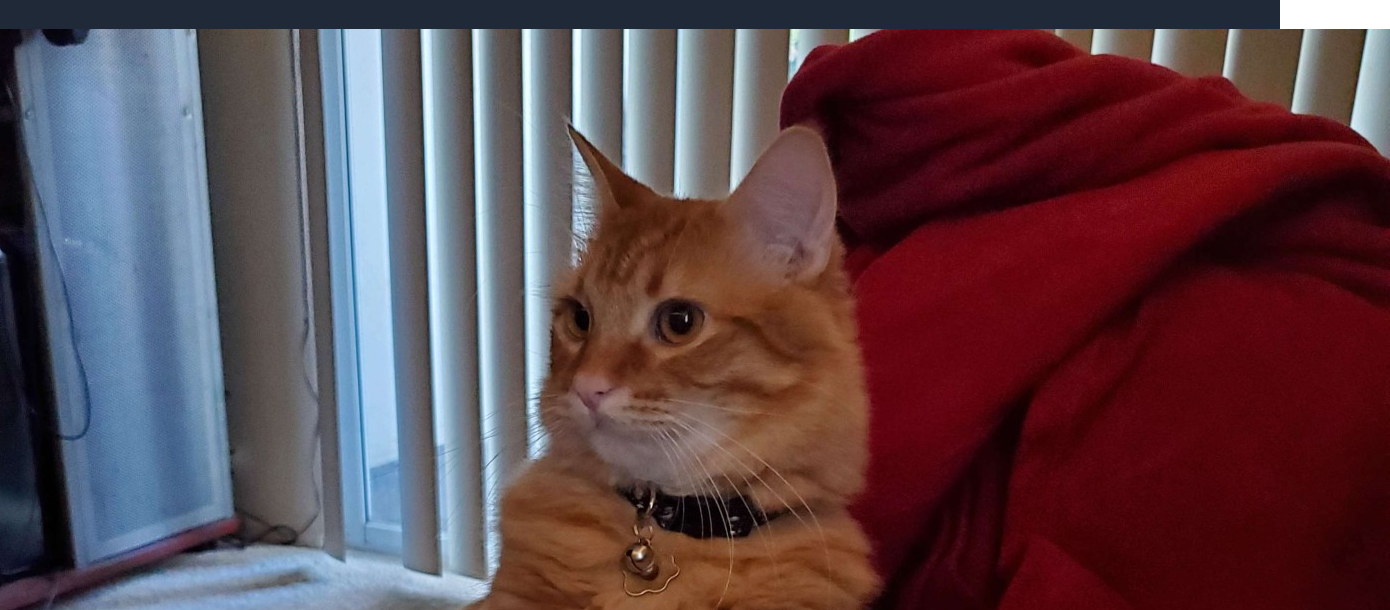
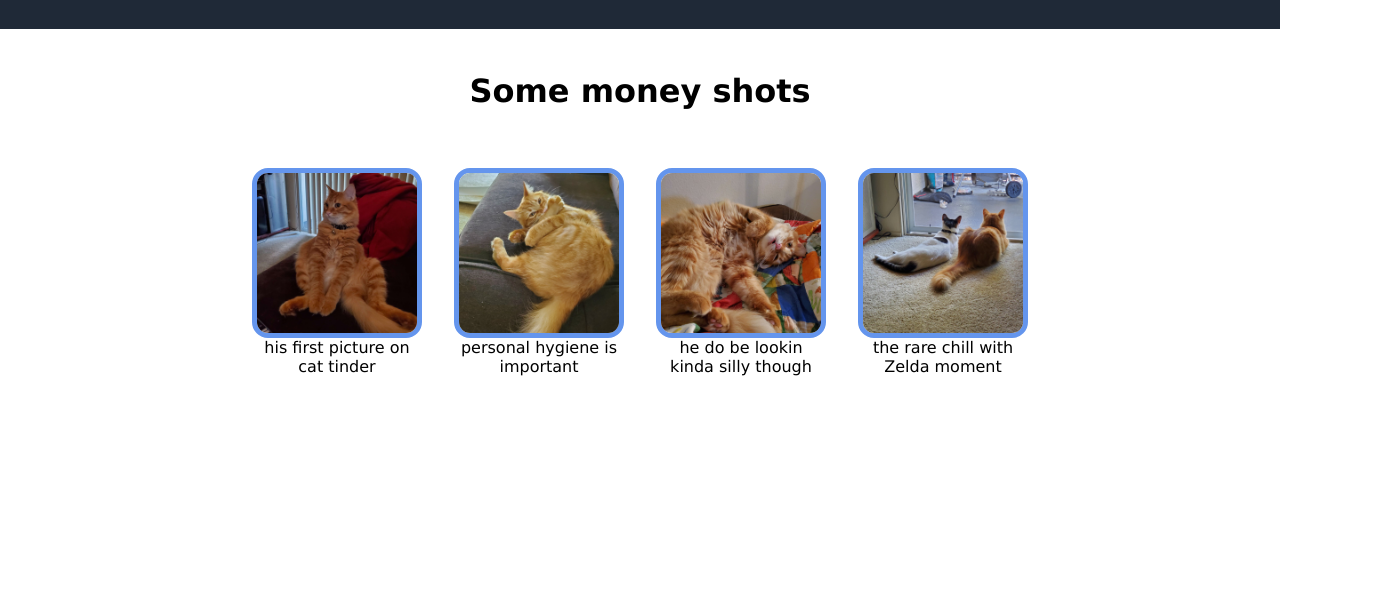
Before and after one commit to sparrone/landing-page, a plain HTML site: page index.html in a window 1280 px wide. Shown: the part 275-885 px from the top of the page, 1390 px wide, since content can reach past the window. After the commit the page ends 800 px from the top, so only its background shows below. Drawn offline with Linux system fonts and the light colour scheme.

Commit message:
Add styling to section two

```diff
--- a/styles.css
+++ b/styles.css
@@ -85,3 +85,41 @@ button {
     border-radius: .5rem;
     height: auto;
 }
+
+.section-two {
+    display: flex;
+    flex-direction: column;
+    align-items: center;
+    justify-content: center;
+}
+
+.section-two h4 {
+    color: black;
+    font-size: 2rem;
+}
+
+.tile-box {
+    display: flex;
+    flex-wrap: wrap;
+    justify-content: center;
+    align-items: flex-start;
+}
+
+.tile {
+    display: flex;
+    flex-direction: column;
+    align-items: center;
+    margin: 1rem;
+}
+.tile > * {
+    width: 10rem;
+}
+
+.tile-txt {
+    text-align: center;
+}
+.tile-img {
+    border: 5px solid cornflowerblue;
+    border-radius: 1rem;
+    height: auto;
+}
```
